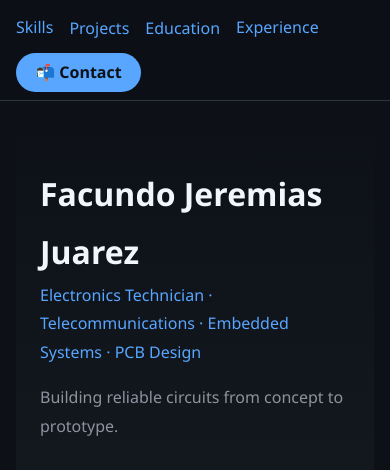
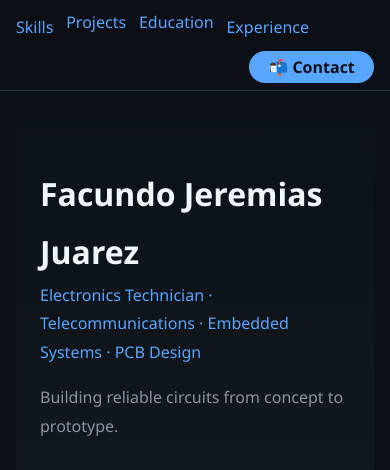
Before and after one commit to facujuarez87/facujuarez87.github.io, a plain HTML site: page index.html in a window 390 px wide. Shown: the top 470 px of the page. Drawn offline with Linux system fonts and the light colour scheme.

Commit message:
Actualización Portfolio

```diff
--- a/index.html
+++ b/index.html
@@ -25,7 +25,8 @@
     <!-- ===== MENÚ DE NAVEGACIÓN (STICKY) ===== -->
     <nav id="navbar">
         <div class="nav-inner">
-            <!-- SKILLS -->
+            <!-- Grupo de la izquierda: enlaces principales -->
+            <div class="nav-left">
                 <a href="#skills" class="nav-link">Skills</a>
 
                 <!-- PROJECTS (con dropdown) -->
@@ -53,7 +54,12 @@
 
                 <!-- EXPERIENCE -->
                 <a href="#experience" class="nav-link">Experience</a>
+            </div>
+
+            <!-- Grupo de la derecha: botón de contacto -->
+            <div class="nav-right">
                 <a href="#footer" class="nav-link contact-btn">📬 Contact</a>
+            </div>
         </div>
     </nav>
 
--- a/style.css
+++ b/style.css
@@ -283,6 +283,16 @@ footer a:hover {
 }
 
 /* ===== RESPONSIVE (MÓVIL) ===== */
+@media (max-width: 600px) {
+    .nav-left {
+        display: flex;
+        flex-wrap: wrap;
+        gap: 0.3rem 0.8rem;
+    }
+    .nav-right {
+        margin-left: auto;
+    }
+}
 @media (max-width: 768px) {
     body {
         padding: 1rem;
```
Lines whose indentation alone changed are shown as unchanged.
